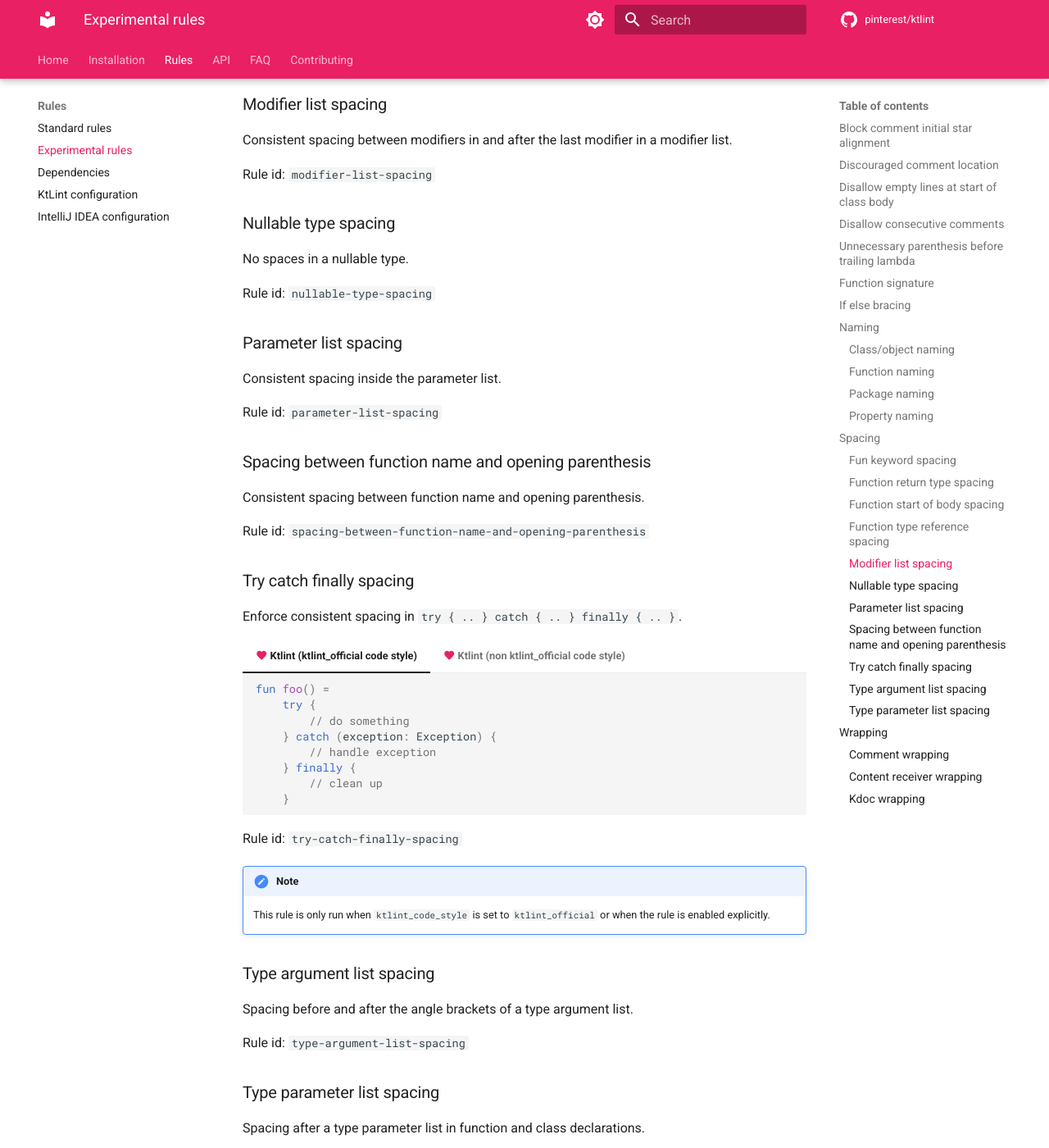
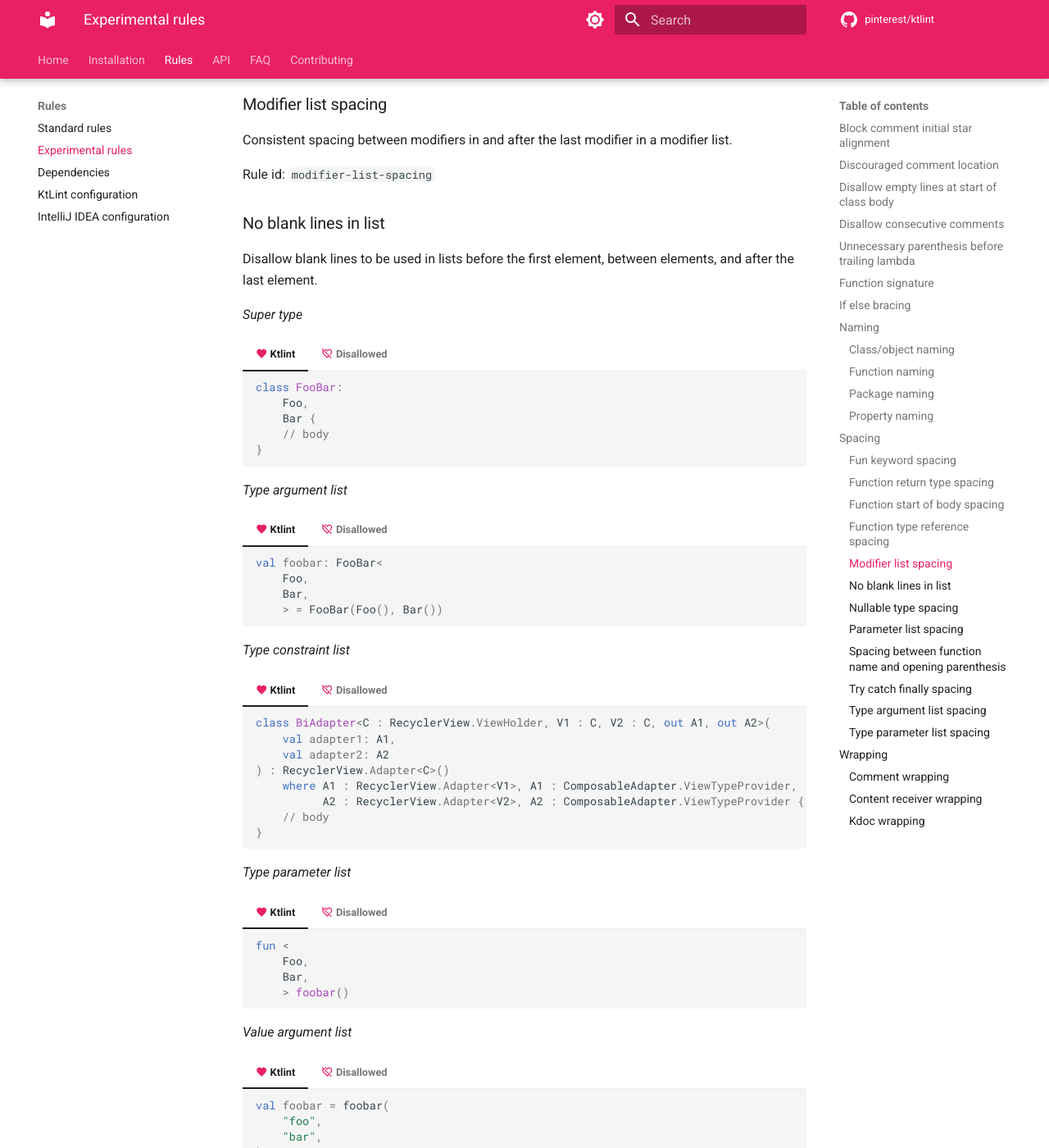
Before and after one commit to pinterest/ktlint, an MkDocs documentation site: the page built from docs/rules/experimental.md, in a window 1280 px wide and 1400 px high, scrolled down 4267 px. Shown: the whole window at 82% size. Built offline with MkDocs 1.6.1 and Material for MkDocs 9.7.7, drawn with Linux system fonts in a browser that asks for light colours; comment, search, counter and statistics services are not loaded; some of the changed text lies outside the part shown.

Commit message:
Add documentation

````diff
--- a/docs/rules/experimental.md
+++ b/docs/rules/experimental.md
@@ -193,6 +193,161 @@ Consistent spacing between modifiers in and after the last modifier in a modifie
 
 Rule id: `modifier-list-spacing`
 
+### No blank lines in list
+
+Disallow blank lines to be used in lists before the first element, between elements, and after the last element.
+
+*Super type*
+
+=== "[:material-heart:](#) Ktlint"
+
+    ```kotlin
+    class FooBar:
+        Foo,
+        Bar {
+        // body
+    }
+    ```
+
+=== "[:material-heart-off-outline:](#) Disallowed"
+
+    ```kotlin
+    class FooBar:
+
+        Foo,
+
+        Bar
+
+    {
+        // body
+    }
+    ```
+
+*Type argument list*
+
+=== "[:material-heart:](#) Ktlint"
+
+    ```kotlin
+    val foobar: FooBar<
+        Foo,
+        Bar,
+        > = FooBar(Foo(), Bar())
+    ```
+
+=== "[:material-heart-off-outline:](#) Disallowed"
+
+    ```kotlin
+    val foobar: FooBar<
+
+        Foo,
+
+        Bar,
+
+        > = FooBar(Foo(), Bar())
+    ```
+
+*Type constraint list*
+
+=== "[:material-heart:](#) Ktlint"
+
+    ```kotlin
+    class BiAdapter<C : RecyclerView.ViewHolder, V1 : C, V2 : C, out A1, out A2>(
+        val adapter1: A1,
+        val adapter2: A2
+    ) : RecyclerView.Adapter<C>()
+        where A1 : RecyclerView.Adapter<V1>, A1 : ComposableAdapter.ViewTypeProvider,
+              A2 : RecyclerView.Adapter<V2>, A2 : ComposableAdapter.ViewTypeProvider {
+        // body
+    }
+    ```
+
+=== "[:material-heart-off-outline:](#) Disallowed"
+
+    ```kotlin
+    class BiAdapter<C : RecyclerView.ViewHolder, V1 : C, V2 : C, out A1, out A2>(
+        val adapter1: A1,
+        val adapter2: A2
+    ) : RecyclerView.Adapter<C>()
+        where
+              A1 : RecyclerView.Adapter<V1>, A1 : ComposableAdapter.ViewTypeProvider,
+
+              A2 : RecyclerView.Adapter<V2>, A2 : ComposableAdapter.ViewTypeProvider
+    {
+        // body
+    }
+    ```
+
+*Type parameter list*
+
+=== "[:material-heart:](#) Ktlint"
+
+    ```kotlin
+    fun <
+        Foo,
+        Bar,
+        > foobar()
+    ```
+
+=== "[:material-heart-off-outline:](#) Disallowed"
+
+    ```kotlin
+    fun <
+
+        Foo,
+
+        Bar,
+
+        > foobar()
+    ```
+
+*Value argument list*
+
+=== "[:material-heart:](#) Ktlint"
+
+    ```kotlin
+    val foobar = foobar(
+        "foo",
+        "bar",
+    )
+    ```
+
+=== "[:material-heart-off-outline:](#) Disallowed"
+
+    ```kotlin
+    val foobar = foobar(
+
+        "foo",
+
+        "bar",
+
+    )
+    ```
+
+*Value parameter list*
+
+=== "[:material-heart:](#) Ktlint"
+
+    ```kotlin
+    fun foobar(
+        foo: String,
+        bar: String,
+    )
+    ```
+
+=== "[:material-heart-off-outline:](#) Disallowed"
+
+    ```kotlin
+    fun foobar(
+
+        foo: String,
+
+        bar: String,
+
+    )
+    ```
+
+Rule id: `no-blank-line-in-list`
+
 ### Nullable type spacing
 
 No spaces in a nullable type.
````
